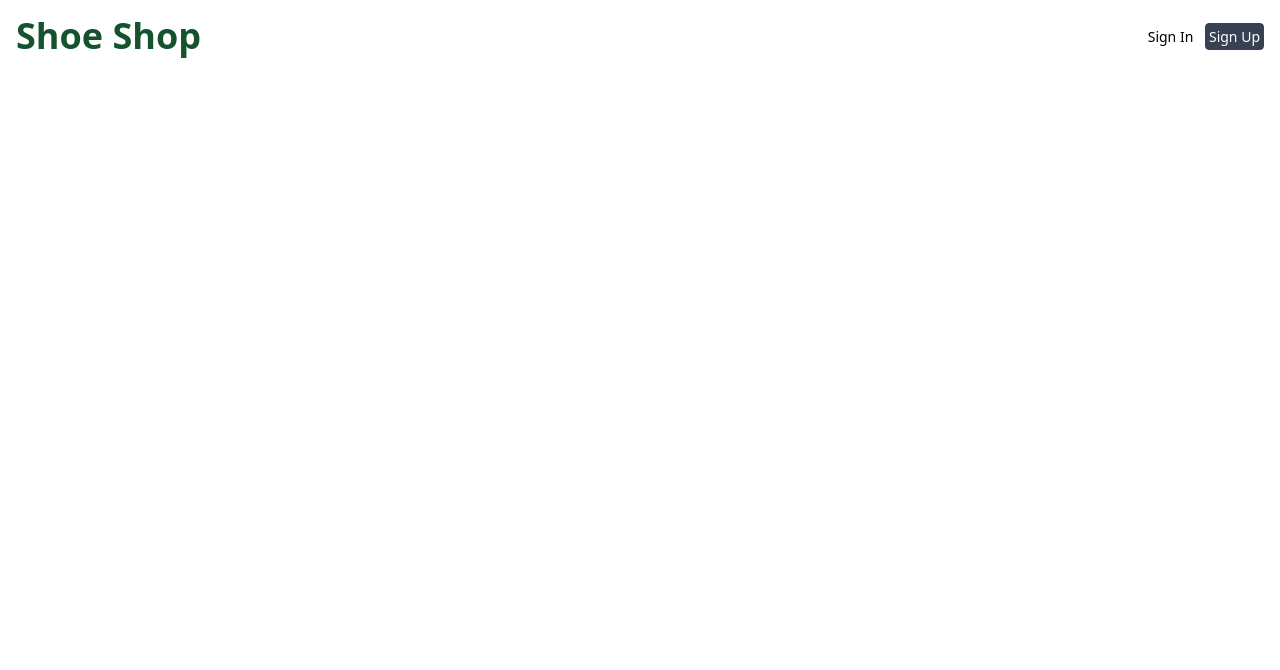
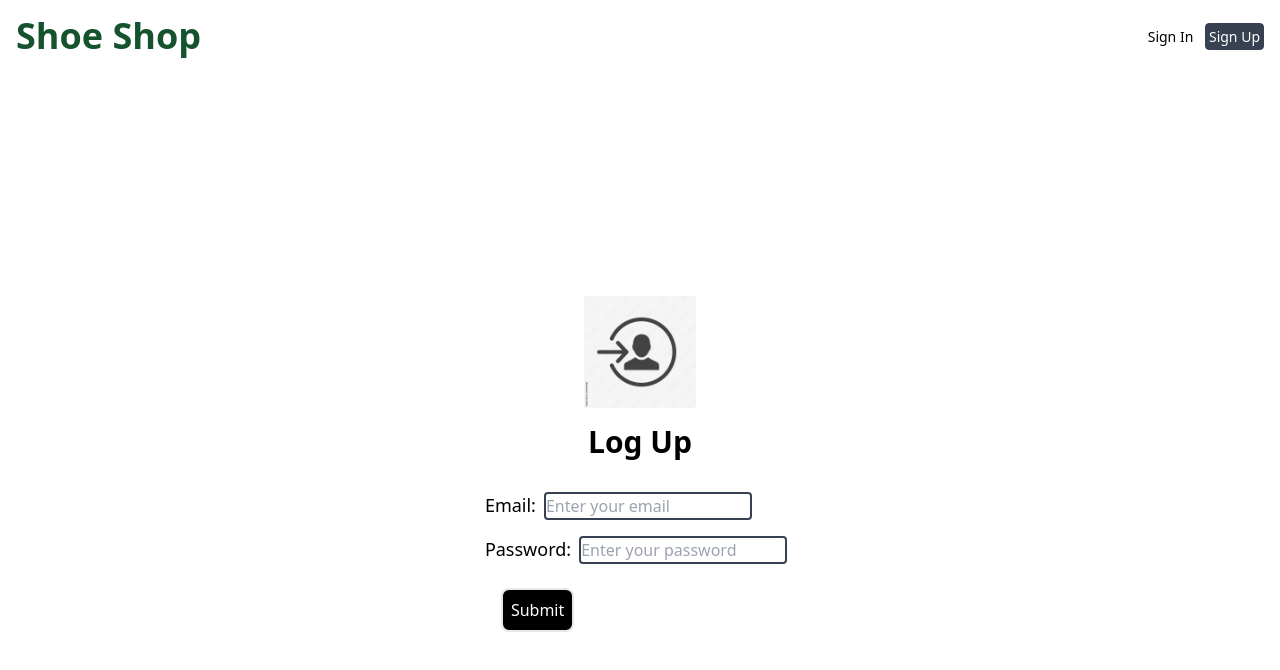
Before and after one commit to duclongbox/Bastketball-Shop-Website, a React (Create React App) app in the folder client/: page /singUp in a window 1280 px wide. Shown: the top 670 px of the page. Built offline with nearby package versions, Linux system fonts and the light colour scheme.

Commit message:
finish log up

```diff
--- a/client/src/components/logIn/LogUp.jsx
+++ b/client/src/components/logIn/LogUp.jsx
@@ -1,9 +1,55 @@
 import React from 'react'
+import { useState } from 'react';
+const LogUp = () => {
+  const [formData, setFormData] = useState({
+    userID: '',
+    password: ''
+  });
 
-const LogUp = () => {
+  const [submit,setSubmit]=useState(true);
+
+  const handleInputChange = (e) => {
+    const { name, value } = e.target;
+    setFormData({
+      ...formData,
+      [name]: value
+    });
+  };
+
+  const handleSubmit = (e) => {
+    e.preventDefault();
+    // You can perform form validation or send the data to your API here
+    console.log('Form submitted with data:', formData);
+    // Example: Sending data to an API endpoint using fetch
+    fetch('api/v1/logIn', {
+      method: 'POST',
+      headers: {
+        'Content-Type': 'application/json'
+      },
+      body: JSON.stringify(formData)
+    })
+      .then(response => response.json())
+      .then(data=>{
+        if (!data.success) {
+          setSubmit(false);
+        }
+      })
+      .catch(error => console.error(error));
+  };
+
+
   return (
-    <div>
-      <form action=""></form>
+    <div className='flex flex-col items-center justify-center h-screen'>
+        <img src="image/logIn.jpg" alt='not load' className='w-28 mb-4 ' />
+        <p className='text-3xl font-semibold'>Log Up</p>
+      <form onSubmit={handleSubmit} method='POST' className='mt-6'>
+        <label htmlFor="userID" className='text-lg font-medium'>Email:</label>
+        <input type="text" id="userID" name="userID" value={formData.userID} onChange={handleInputChange} required className="w-52 border-2 rounded border-gray-700 m-2" placeholder='Enter your email'/><br/>
+        <label htmlFor="password" className='text-lg font-medium'>Password:</label>
+        <input type="text" id="password" name="password" value={formData.password} onChange={handleInputChange} required className="w-52 border-2 rounded border-gray-700 m-2" placeholder='Enter your password'/><br/>
+        <button type='submit' className='border-2 p-2 m-4 rounded-lg bg-black text-white hover:bg-gray-800'>Submit</button>
+      </form>
+      {!submit?(<div>Your email has been entered, Please enter another email</div>):null}
     </div>
   )
 }
```
Also changed, not shown: 1 other file (tests, documents, lock files or other folders).
